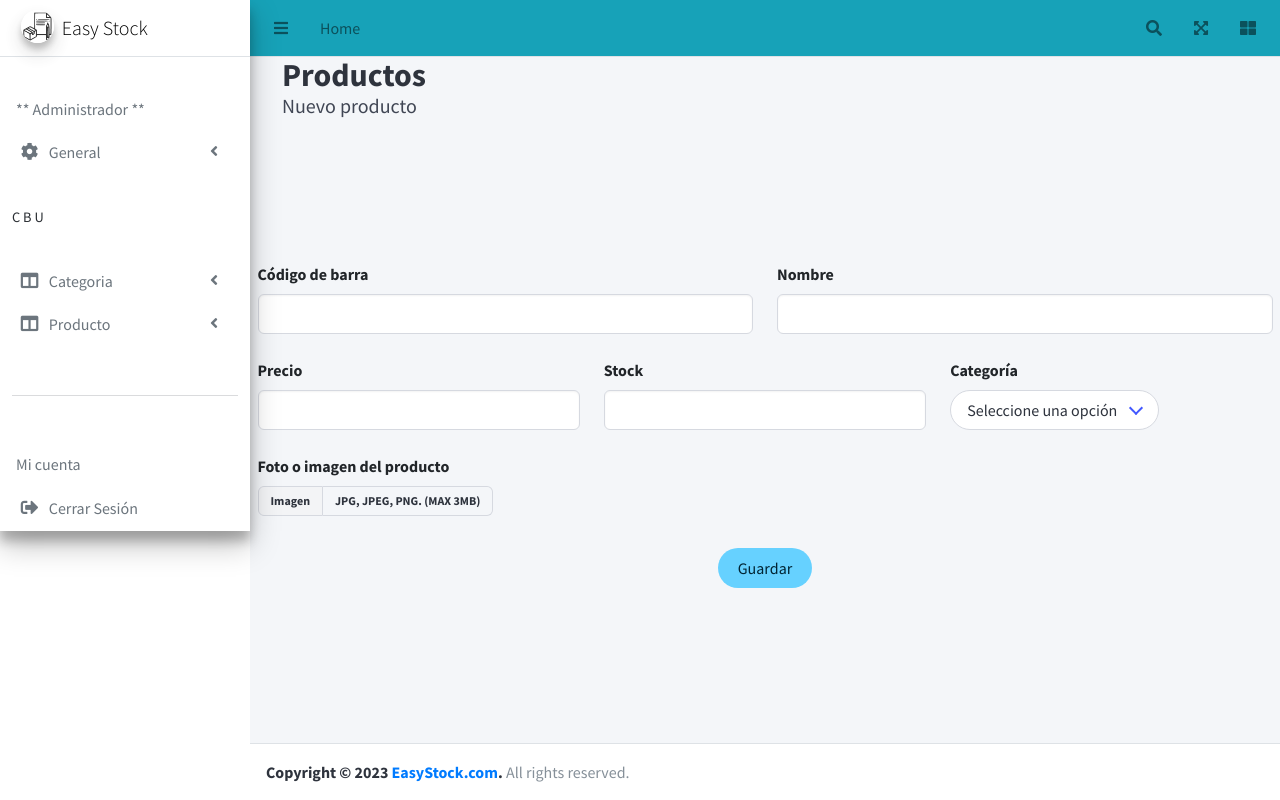
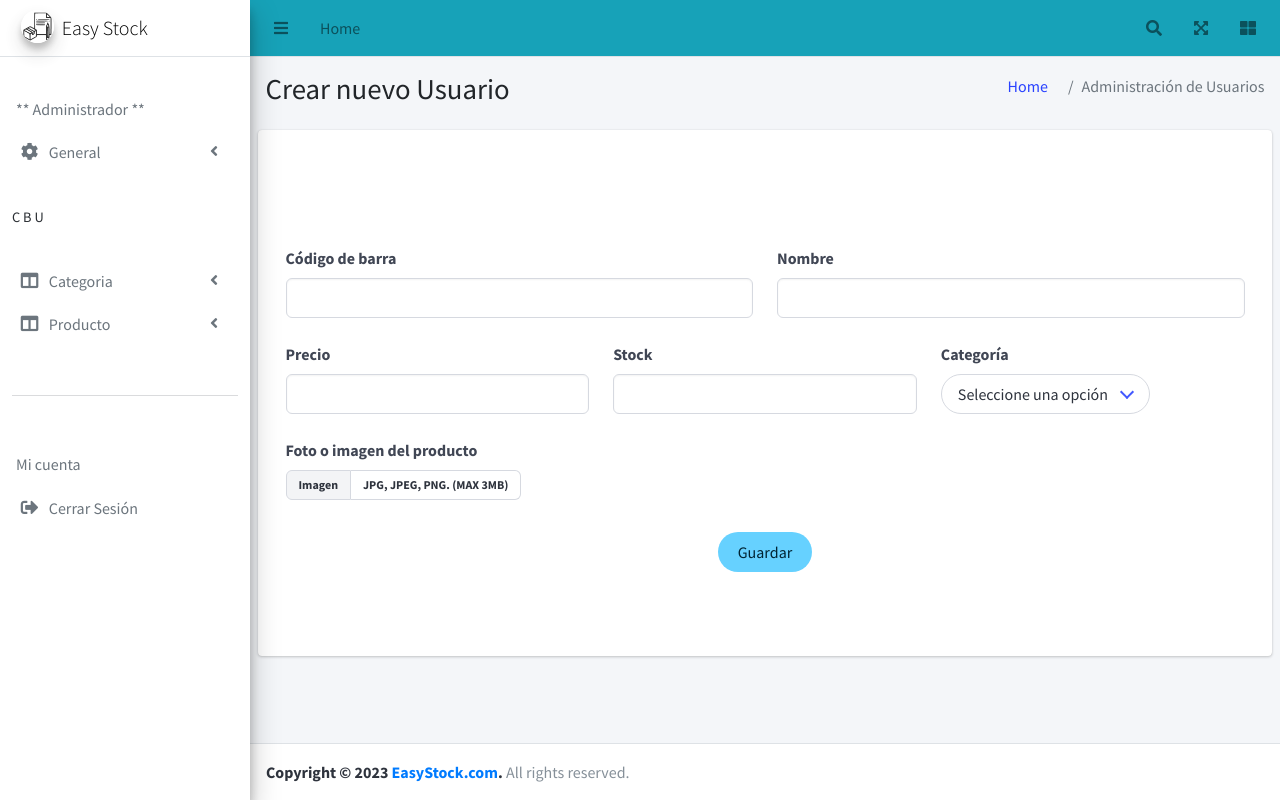
Before and after one commit to Aguevarab0729/EasyStock, a PHP site: page /index.php?vista=product_new in a window 1280 px wide. Run offline with PHP 8.4, Linux system fonts and the light colour scheme; a user stored in the database is signed in; data that the repository does not hold is empty; some libraries are stand-ins or nearby versions.

Commit message:
ajustes productos

```diff
--- a/views/blankPage.php
+++ b/views/blankPage.php
@@ -9,7 +9,7 @@
   <link rel="stylesheet" href="./views/src/dist/css/adminlte.min.css">
   <link rel="stylesheet" href="./views/src/plugins/sweetalert2/">
 </head>
-<body class="hold-transition sidebar-mini">
+<body class="hold-transition sidebar-mini layout-fixed">
   <div class="wrapper">
     <?php
       include __DIR__ . "/shared/header.php";
--- a/vistas/product_new.php
+++ b/vistas/product_new.php
@@ -1,9 +1,23 @@
-<div class="container is-fluid mb-6">
-	<h1 class="title">Productos</h1>
-	<h2 class="subtitle">Nuevo producto</h2>
-</div>
+<section class="content-header">
+	<div class="container-fluid">
+		<div class="row mb-2">
+			<div class="col-sm-6">
+				<h1>Crear nuevo Usuario</h1>
+			</div>
+			<div class="col-sm-6">
+				<ol class="breadcrumb float-sm-right">
+					<li class="breadcrumb-item"><a href="#">Home</a></li>
+					<li class="breadcrumb-item active">Administración de Usuarios</li>
+				</ol>
+			</div>
+		</div>
+	</div>
+</section>
 
-<div class="container pb-6 pt-6">
+<section class="content">
+	<div class="card">
+		<div class="card-body">
+		<div class="container pb-6 pt-6">
 	<?php
 		require_once "./php/main.php";
 	?>
@@ -77,3 +91,6 @@
 		</p>
 	</form>
 </div>
+		</div>
+	</div>
+</section>
```
Also changed, not shown: img/producto/Crema_de_leche_Alpina_75.jpg (added), img/producto/Queso_Mozarella_Alpina_30.jpg (added).
